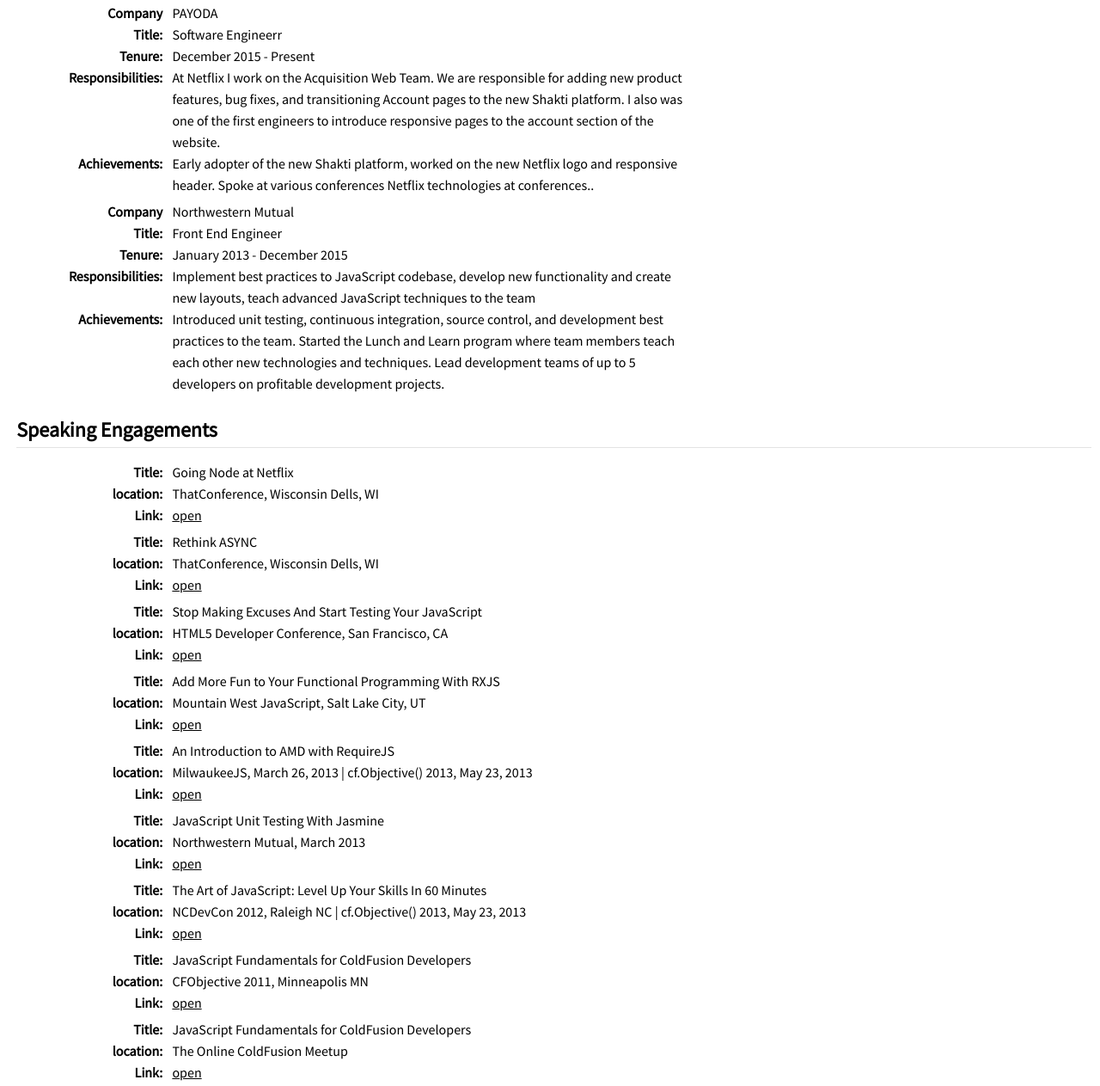
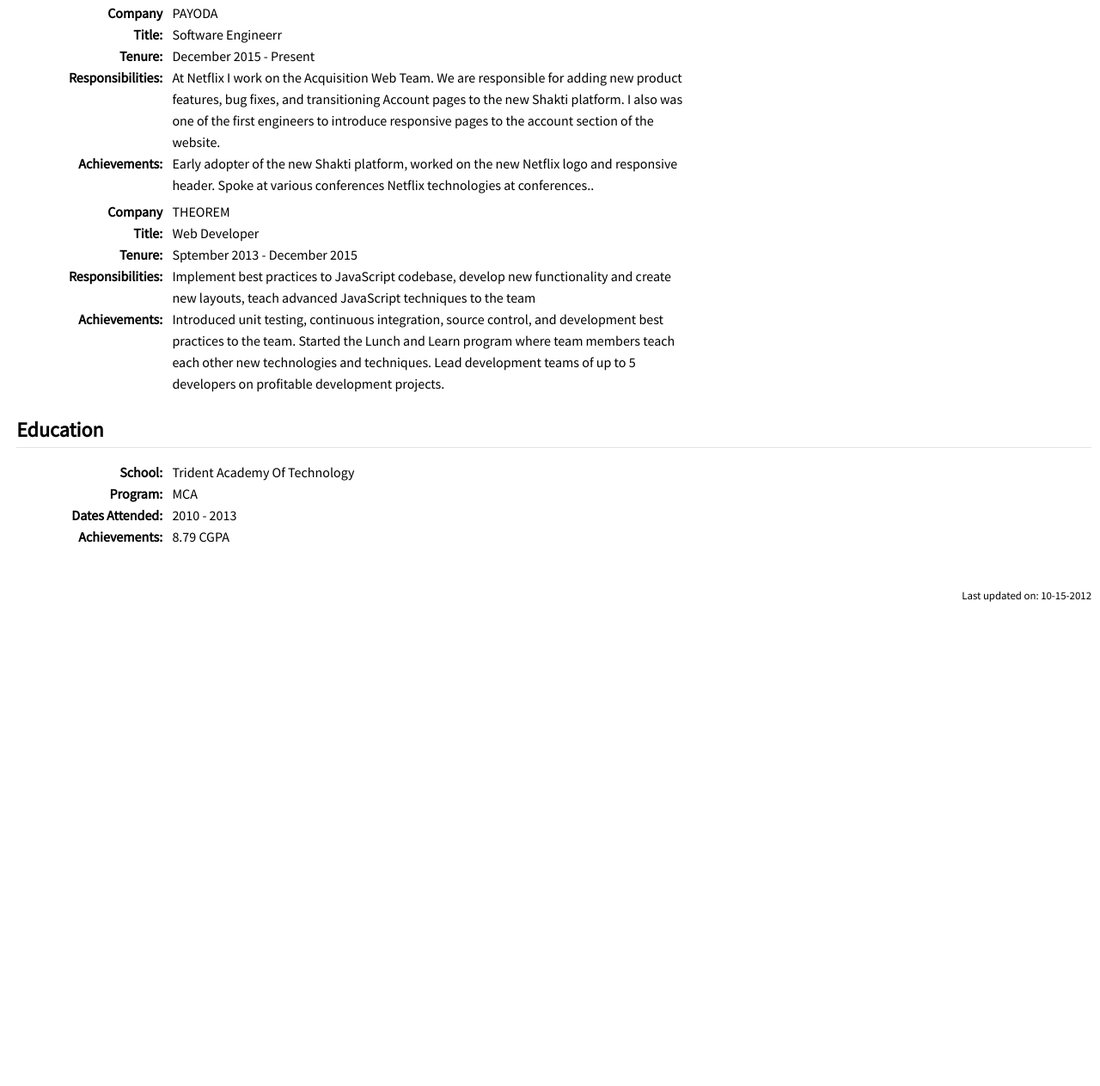
Before and after one commit to manas-sahu/manas-resume, a plain HTML site: page index.html in a window 1280 px wide. Shown: the part 1137-2400 px from the top of the page at 86% size. After the commit the page ends 1862 px from the top, so only its background shows below. Drawn offline with nearby package versions, Linux system fonts and the light colour scheme; files that its build step writes are made by us from their sources.

Commit message:
Updated index and json file

```diff
--- a/index.html
+++ b/index.html
@@ -66,13 +66,6 @@
 
 				</ul>
 			</section>
-
-			<section id="speaking">
-				<h1>Speaking Engagements</h1>
-				<ul data-content="speaking">
-				</ul>
-			</section>
-
 			<section id="education">
 				<h1>Education</h1>
 				<ul data-content="education">
--- a/resume.json
+++ b/resume.json
@@ -63,7 +63,6 @@
 	"experience" : [
 		{
 			"company" : "PAYODA",
-			"link" : "http://www.payoda.com",
 			"title" : "Software Engineerr",
 			"startDate" : "December 2015",
 			"endDate" : "Present",
@@ -71,74 +70,21 @@
 			"achievements" : "Early adopter of the new Shakti platform, worked on the new Netflix logo and responsive header. Spoke at various conferences Netflix technologies at conferences.."
 		},
 		{
-			"company" : "Northwestern Mutual",
-			"link" : "http://www.northwesternmutual.com",
-			"title" : "Front End Engineer",
-			"startDate" : "January 2013",
+			"company" : "THEOREM",
+			"title" : "Web Developer",
+			"startDate" : "Sptember 2013",
 			"endDate" : "December 2015",
 			"responsibilities" : "Implement best practices to JavaScript codebase, develop new functionality and create new layouts, teach advanced JavaScript techniques to the team",
 			"achievements" : "Introduced unit testing, continuous integration, source control, and development best practices to the team.  Started the Lunch and Learn program where team members teach each other new technologies and techniques. Lead development teams of up to 5 developers on profitable development projects."
 		}
 	],
-	"speaking" : [
-		{
-			"title" : "Going Node at Netflix",
-			"location" : "ThatConference, Wisconsin Dells, WI",
-			"link" : "http://www.slideshare.net/RyanAnklam/going-node-at-netflix?qid=a000eb62-ede4-4976-8c0a-a2aec0ce250e&v=qf1&b=&from_search=1"
-		},
-		{
-			"title" : "Rethink ASYNC",
-			"location" : "ThatConference, Wisconsin Dells, WI",
-			"link" : "http://www.slideshare.net/RyanAnklam/rethink-async-with-rxjs"
-		},
-		{
-			"title" : "Stop Making Excuses And Start Testing Your JavaScript",
-			"location" : "HTML5 Developer Conference, San Francisco, CA",
-			"link" : "https://www.youtube.com/watch?v=yRMsxyGsez4&feature=youtu.be"
-		},
-		{
-			"title" : "Add More Fun to Your Functional Programming With RXJS",
-			"location" : "Mountain West JavaScript, Salt Lake City, UT",
-			"link" : "https://www.youtube.com/watch?v=8EExNfm0gt4"
-		},
-		{
-			"title" : "An Introduction to AMD with RequireJS",
-			"location" : "MilwaukeeJS, March 26, 2013 | cf.Objective() 2013, May 23, 2013",
-			"link" : "http://bittersweetryan.github.com/introduction-to-amd"
-		},
-		{
-			"title" : "JavaScript Unit Testing With Jasmine",
-			"location" : "Northwestern Mutual, March 2013",
-			"link" : "http://bittersweetryan.github.com/jasmine-presentation/"
-		},
-		{
-			"title" : "The Art of JavaScript: Level Up Your Skills In 60 Minutes",
-			"location" : "NCDevCon 2012, Raleigh NC | cf.Objective() 2013, May 23, 2013",
-			"link" : "http://textiles.online.ncsu.edu/online/SilverlightPlayer/Default.aspx?peid=02c7fe6174654f96b78a6194d3dbbe9d1d"
-		},
-		{
-			"title" : "JavaScript Fundamentals for ColdFusion Developers",
-			"location" : "CFObjective 2011, Minneapolis MN",
-			"link" : "http://bittersweetryan.github.com/javascript-for-coldfusion-devs/"
-		},
-		{
-			"title" : "JavaScript Fundamentals for ColdFusion Developers",
-			"location" : "The Online ColdFusion Meetup",
-			"link" : "http://www.meetup.com/coldfusionmeetup/events/32356622/"
-		},
-		{
-			"title" : "TDD Demystified: Hone Your Skills with Katas",
-			"location" : "The Online ColdFusion Meetup",
-			"link" : "http://www.meetup.com/coldfusionmeetup/events/15165569/"
-		}
-	],
 	"education" : [
 		{
-			"school" : "University of Maryland University College",
+			"school" : "Trident Academy Of Technology",
 			"startDate" : "2010",
-			"endDate" : "Current - Graduation Fall 2016",
-			"program" : "Computer Science",
-			"achievements" : "3.79 GPA.  Deans list 2010-2015"
+			"endDate" : "2013",
+			"program" : "MCA",
+			"achievements" : "8.79 CGPA"
 		}
 	]
 }
```
